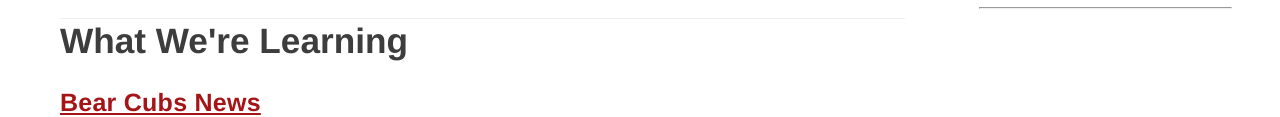
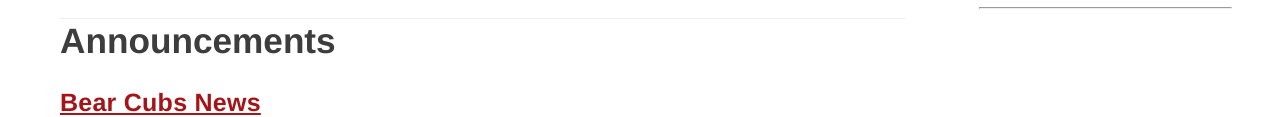
Before and after one commit to cse256-sp2023/information-foraging-project-mc-bri-zoe-maya, a website: page files/bear_cubs.html in a window 1280 px wide. Shown: the part 574-691 px from the top of the page. Drawn offline with nearby package versions, Linux system fonts and the light colour scheme; files that its build step writes are made by us from their sources; files whose address does not match are found by name.

Commit message:
Change Text from "What We're Learning" to "Announcements" in "Bear Cubs"

```diff
--- a/files/bear_cubs.html
+++ b/files/bear_cubs.html
@@ -42,7 +42,7 @@
       </div>
       <br>
       <hr>
-      <h3><strong>What We're Learning</strong></h3>
+      <h3><strong>Announcements</strong></h3>
       <div class="announcements">
         <h4>
           <a href="files/bear_cubs_news.html" rel="bookmark">Bear Cubs News</a>
```
Also changed, not shown: files/css/common.css (line endings or trailing spaces).
